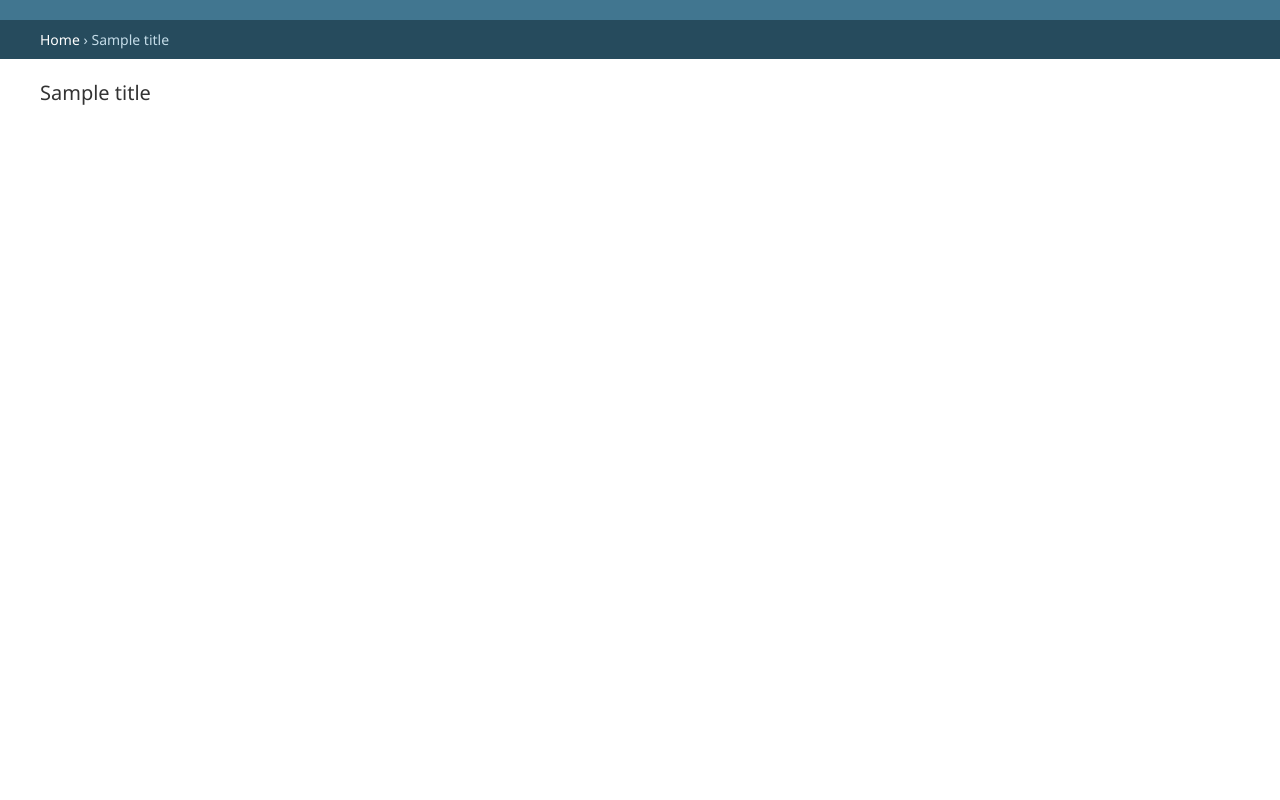
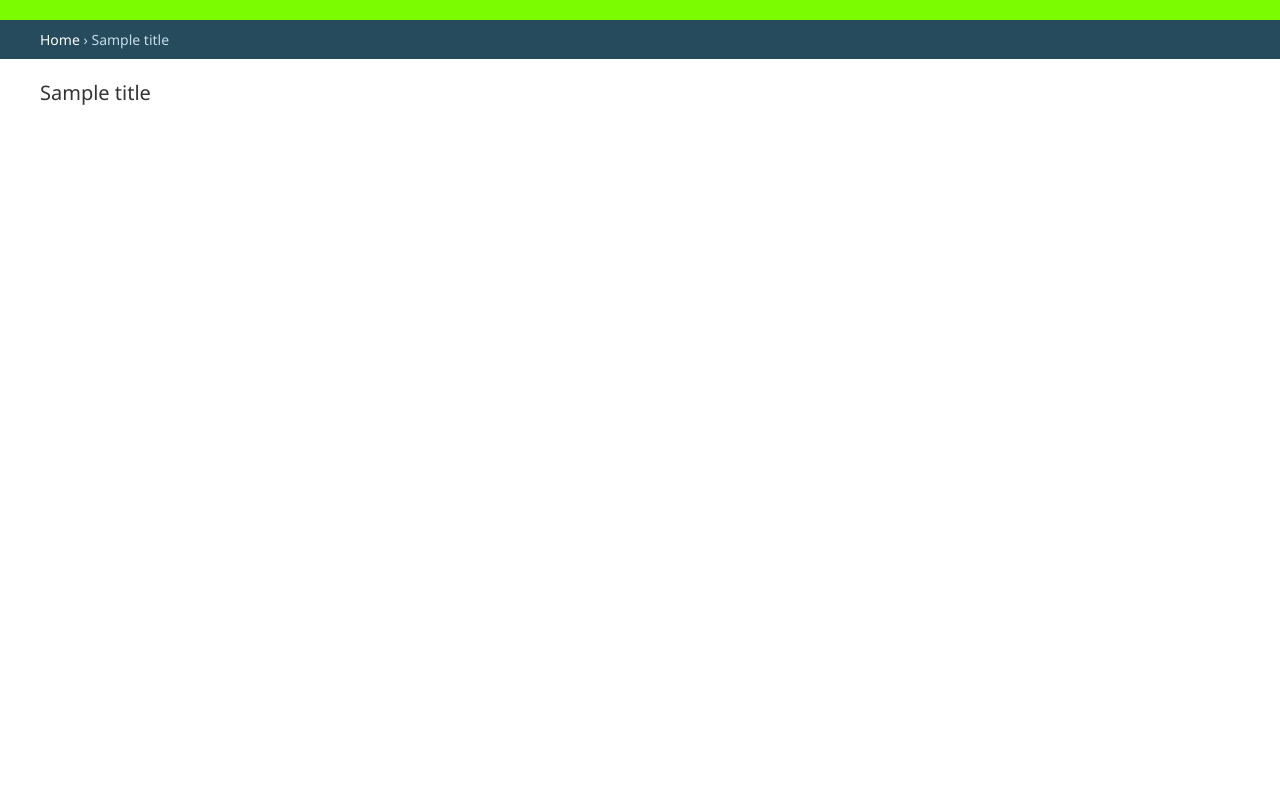
Before and after one commit to cmpt375-2024spring/client-project-jacl, a Django app: template app/templates/admin/app/base-site.html in a window 1280 px wide. Run offline with Django 5.2, Linux system fonts and the light colour scheme; the template is opened without the code that fills it: most values are stand-ins (such as "Sample title", 1, 10 or a date in 2020).

Commit message:
admin issues

```diff
--- a/app/templates/admin/app/base-site.html
+++ b/app/templates/admin/app/base-site.html
@@ -1,5 +1,12 @@
 {% extends "admin/base.html" %}
-
+{% block extrahead %}
+    <style>
+        html[data-theme="light"],:root{
+            --primary: lawngreen;
+            --secondary: lawngreen;
+        }
+    </style>
+{% endblock %}
 {% block title %}
     JACL Admin
     {{ block.super }}
--- a/jaclapp/settings.py
+++ b/jaclapp/settings.py
@@ -31,13 +31,13 @@ ALLOWED_HOSTS = ['*']
 # Application definition
 
 INSTALLED_APPS = [
+    "app.apps.AppConfig",
     'django.contrib.admin',
     'django.contrib.auth',
     'django.contrib.contenttypes',
     'django.contrib.sessions',
     'django.contrib.messages',
     'django.contrib.staticfiles',
-    "app.apps.AppConfig",
     'django_extensions'
 ]
 
@@ -108,7 +108,7 @@ AUTH_PASSWORD_VALIDATORS = [
 
 LANGUAGE_CODE = 'en-us'
 
-TIME_ZONE = 'MST'
+TIME_ZONE = 'MDT'
 
 USE_I18N = True
 
```
